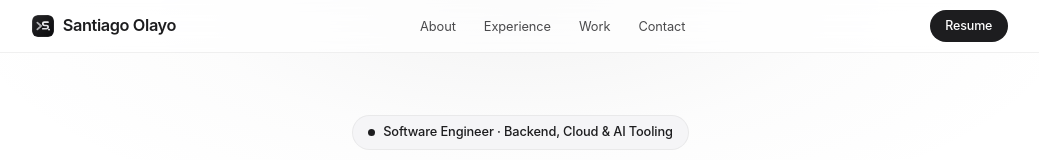
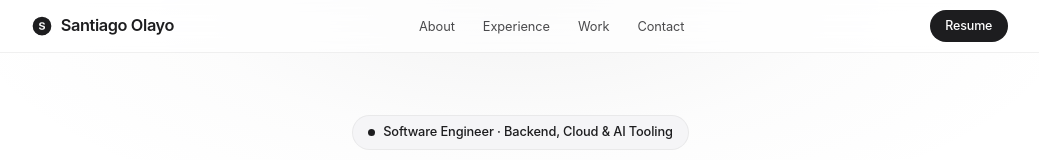
Before and after one commit to santiago-jv/santiago-jv, a Next.js app: page / in a window 1280 px wide. Shown: the top 160 px of the page, without its empty margins (120-1159 px from the left). Built offline with nearby package versions, Linux system fonts and the light colour scheme.

Commit message:
style(experiment): replace terminal squircle icon with flat Apple-style circular monogram

```diff
--- a/components/macbook-showcase.module.css
+++ b/components/macbook-showcase.module.css
@@ -81,12 +81,11 @@
 }
 
 .lidOuterMonogram {
-  width: 44px;
-  height: 44px;
-  border-radius: 12px;
-  background: rgba(255, 255, 255, 0.06);
-  border: 1px solid rgba(255, 255, 255, 0.16);
-  color: rgba(255, 255, 255, 0.72);
+  width: 42px;
+  height: 42px;
+  border-radius: 50%;
+  background: rgba(255, 255, 255, 0.92);
+  color: #111113;
   font-family: var(--font-family-display);
   font-size: 20px;
   font-weight: 700;
--- a/layout/header/Header.tsx
+++ b/layout/header/Header.tsx
@@ -49,10 +49,10 @@ const Header: React.FC = () => {
         <div className={styles.headerInner}>
           <a href="#about" aria-label={headerContent.brandAriaLabel} className={styles.brandLink}>
             <img
-              src="/favicon.svg?v=space-black"
+              src="/favicon.svg?v=apple-circle"
               alt=""
-              width={22}
-              height={22}
+              width={20}
+              height={20}
               className={styles.brandMark}
               aria-hidden="true"
             />
--- a/layout/header/header.module.css
+++ b/layout/header/header.module.css
@@ -43,9 +43,9 @@
 }
 
 .brandMark {
-  width: 22px;
-  height: 22px;
-  border-radius: 6px;
+  width: 20px;
+  height: 20px;
+  border-radius: 50%;
   display: block;
 }
 
--- a/pages/_document.tsx
+++ b/pages/_document.tsx
@@ -30,9 +30,9 @@ export default function Document(): JSX.Element {
           referrerPolicy="no-referrer"
         />
 
-        <link rel="icon" type="image/svg+xml" href="/favicon.svg?v=space-black" />
-        <link rel="shortcut icon" href="/favicon.svg?v=space-black" />
-        <link rel="apple-touch-icon" href="/favicon.svg?v=space-black" />
+        <link rel="icon" type="image/svg+xml" href="/favicon.svg?v=apple-circle" />
+        <link rel="shortcut icon" href="/favicon.svg?v=apple-circle" />
+        <link rel="apple-touch-icon" href="/favicon.svg?v=apple-circle" />
       </Head>
       <body>
         <Main />
```
Also changed, not shown: public/favicon.svg.
